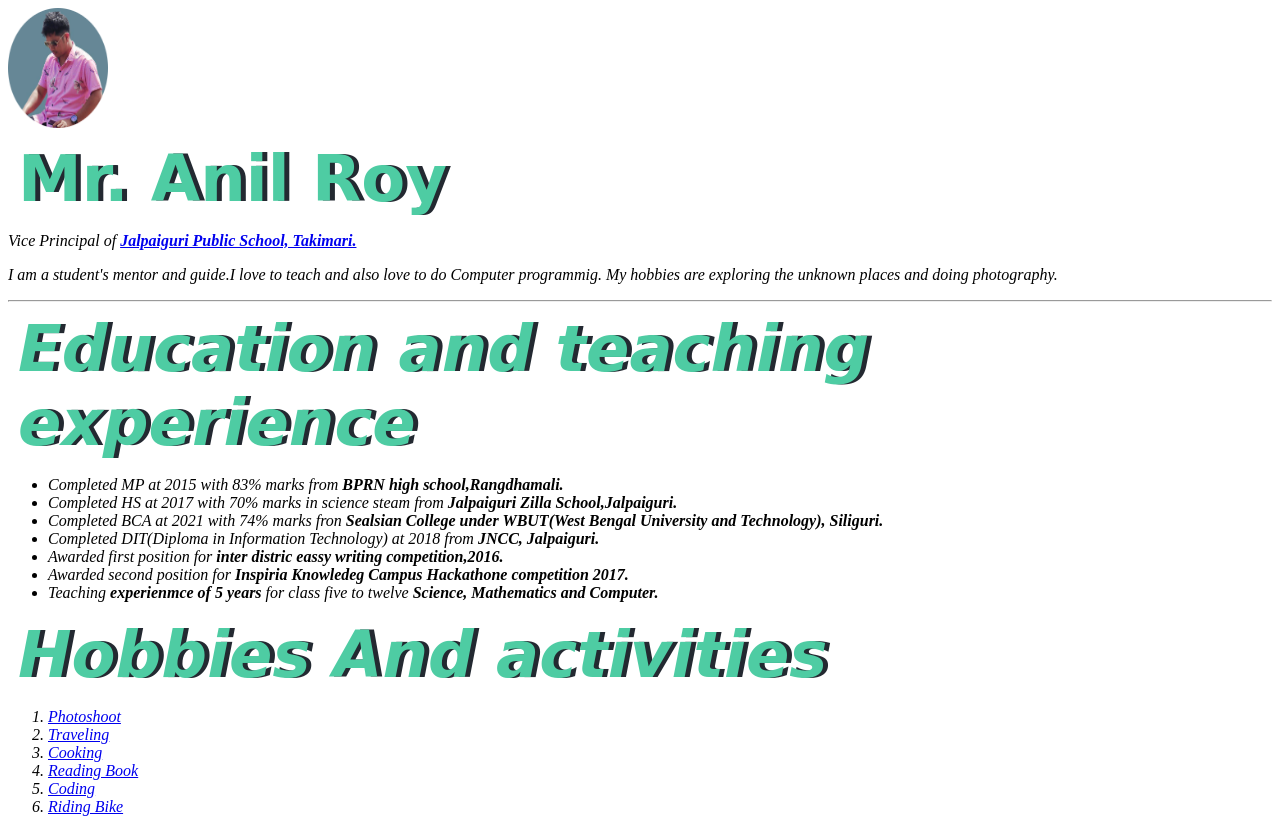
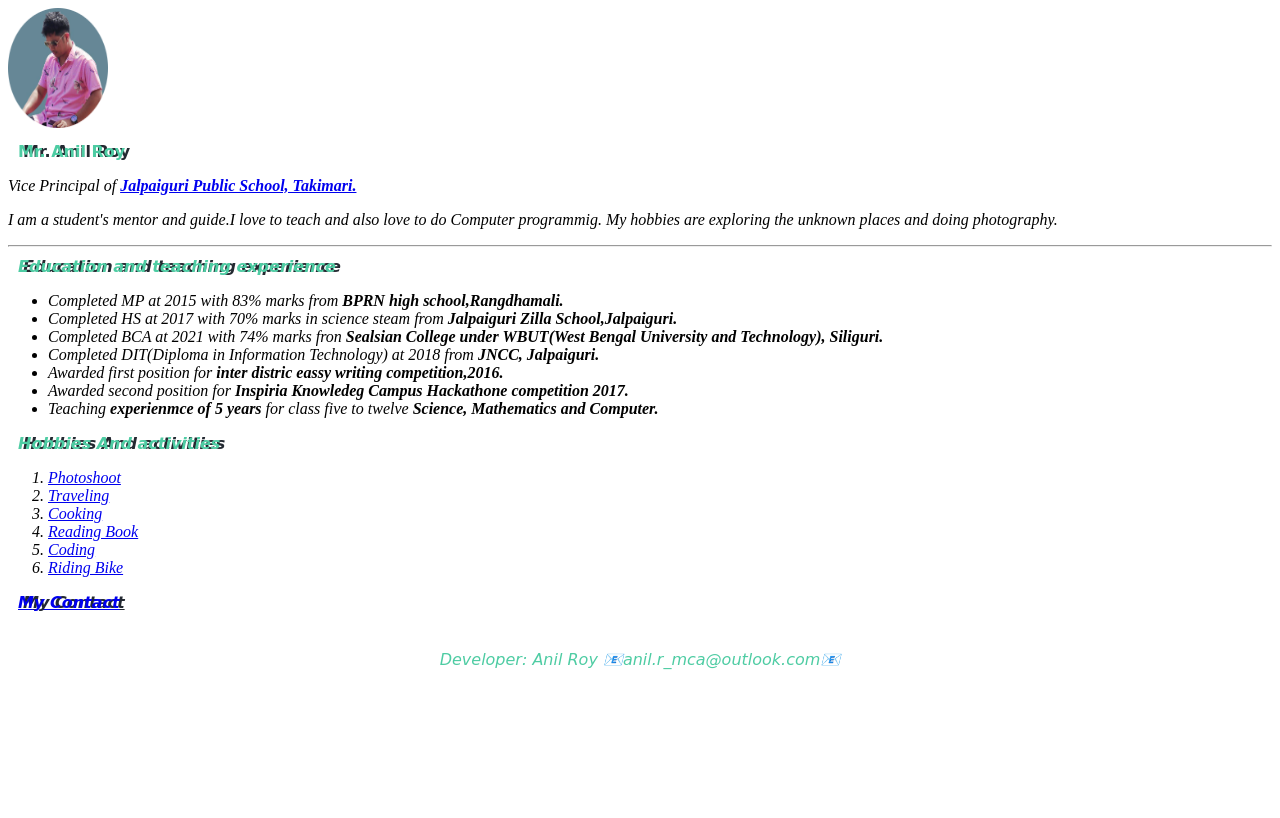
Before and after one commit to Anilroy97/anilroy.github.io, a plain HTML site: page index.html in a window 1280 px wide. Shown: the top 818 px of the page. Drawn offline with Linux system fonts and the light colour scheme.

Commit message:
Update styles.css

```diff
--- a/styles.css
+++ b/styles.css
@@ -2,12 +2,12 @@ h1 {
     margin: 10px;
     font-family: 'Lobster', cursive;
     text-shadow: 5px 0 #232931;
-    font-size: 4rem;
+    font-size: 1rem;
     color: #4ECCA3;
   }
 footer {
     margin-top: 3%;
-    color: #EEEEEE;
+    color: #4ECCA3;
     text-align: center;
     font-family: 'Indie Flower', cursive;
 }
@@ -15,13 +15,13 @@ h2 {
     margin: 10px;
     font-family: 'Lobster', cursive;
     text-shadow: 5px 0 #232931;
-    font-size: 4rem;
+    font-size: 1rem;
     color: #4ECCA3;
   }
   h3 {
     margin: 10px;
     font-family: 'Lobster', cursive;
     text-shadow: 5px 0 #232931;
-    font-size: 4rem;
+    font-size: 1rem;
     color: #4ECCA3;
   }
```
